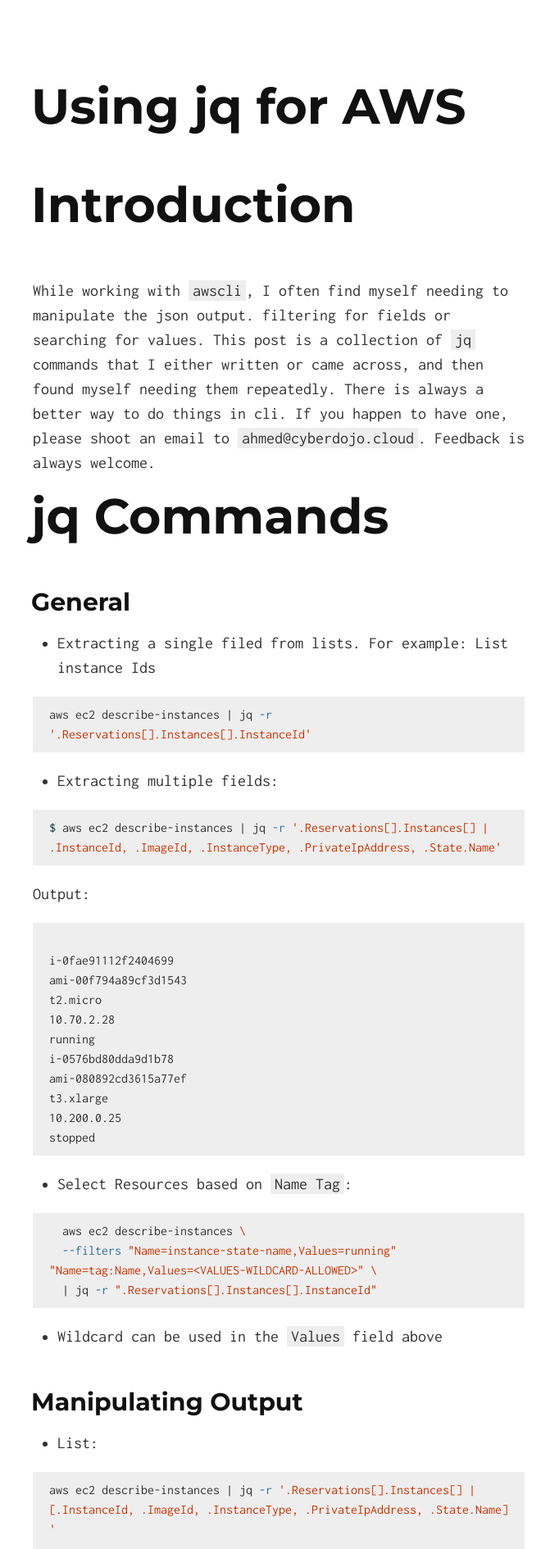
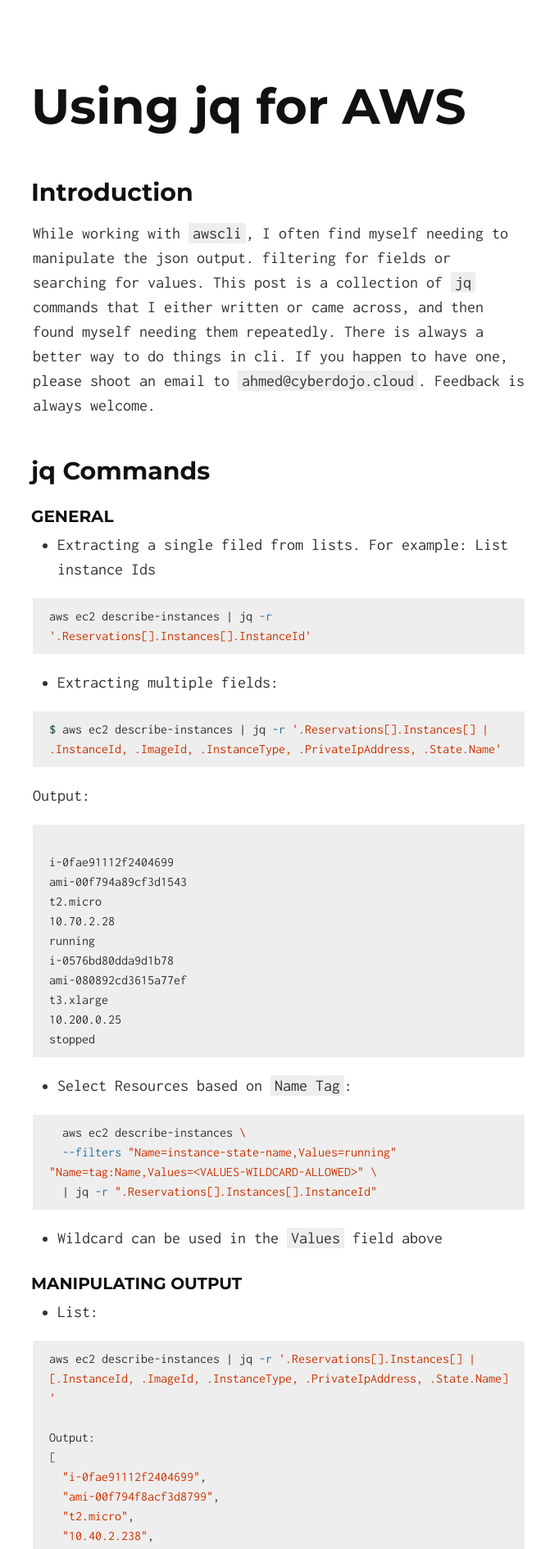
Before and after one commit to Ahmed-AG/cyberdojo-page, a Jekyll site: the page built from read/2022-07-23-jq-for-AWS.md, in a window 1280 px wide. Shown: the top 1890 px of the page at 82% size, without its empty margins (300-971 px from the left). Built offline with Jekyll 4.4.1, drawn with Linux system fonts in a browser that asks for light colours.

Commit message:
jq for AWS

````diff
--- a/read/2022-07-23-jq-for-AWS.md
+++ b/read/2022-07-23-jq-for-AWS.md
@@ -5,13 +5,13 @@
 author: "Ahmed Abugharbia"
 author_link: "https://twitter.com/aagsec"
 ---
-# Introduction
+## Introduction
 While working with `awscli`, I often find myself needing to manipulate the json output. filtering for fields or searching for values. This post is a collection of `jq` commands that I either written or came across, and then found myself needing them repeatedly.
 There is always a better way to do things in cli. If you happen to have one, please shoot an email to `ahmed@cyberdojo.cloud`. Feedback is always welcome.
 
-# jq Commands
+## jq Commands
 
-## General
+### General
 
 - Extracting a single filed from lists. For example: List instance Ids
 
@@ -48,7 +48,7 @@
 ```
 * Wildcard can be used in the `Values` field above
 
-## Manipulating Output
+### Manipulating Output
 
 - List:
 
@@ -95,9 +95,9 @@
 i-0576bd80dda9d1b78     t3.xlarge       10.54.0.247     stopped
 ```
 
-## Cloudformation
+### Cloudformation
 
-### Resources:
+#### Resources:
 
 It is often a good idea to output the names of resources created by a Cloudformation template. If such outputs are available, they can be fitched with the following command (No `jq` is needed here):
 
````
